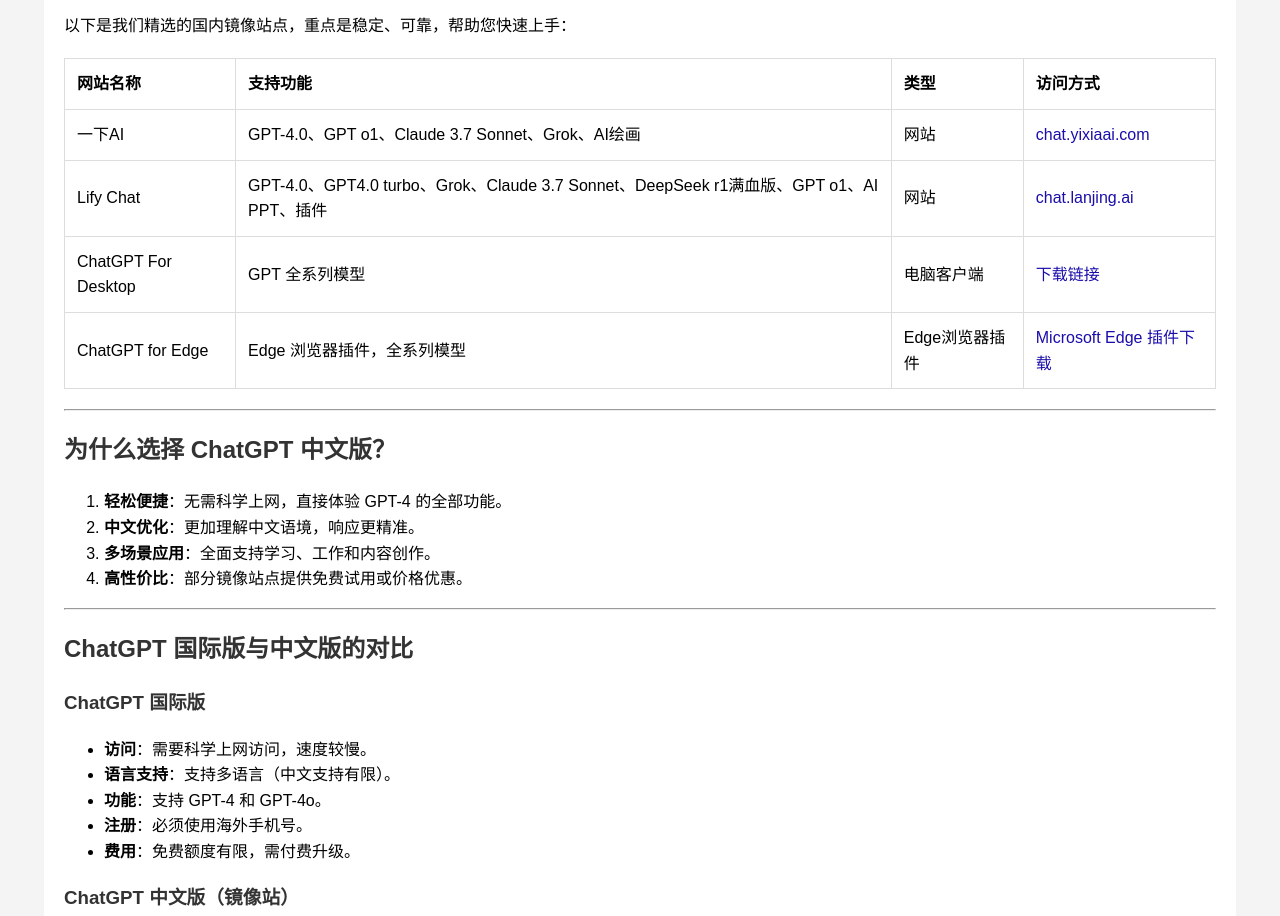
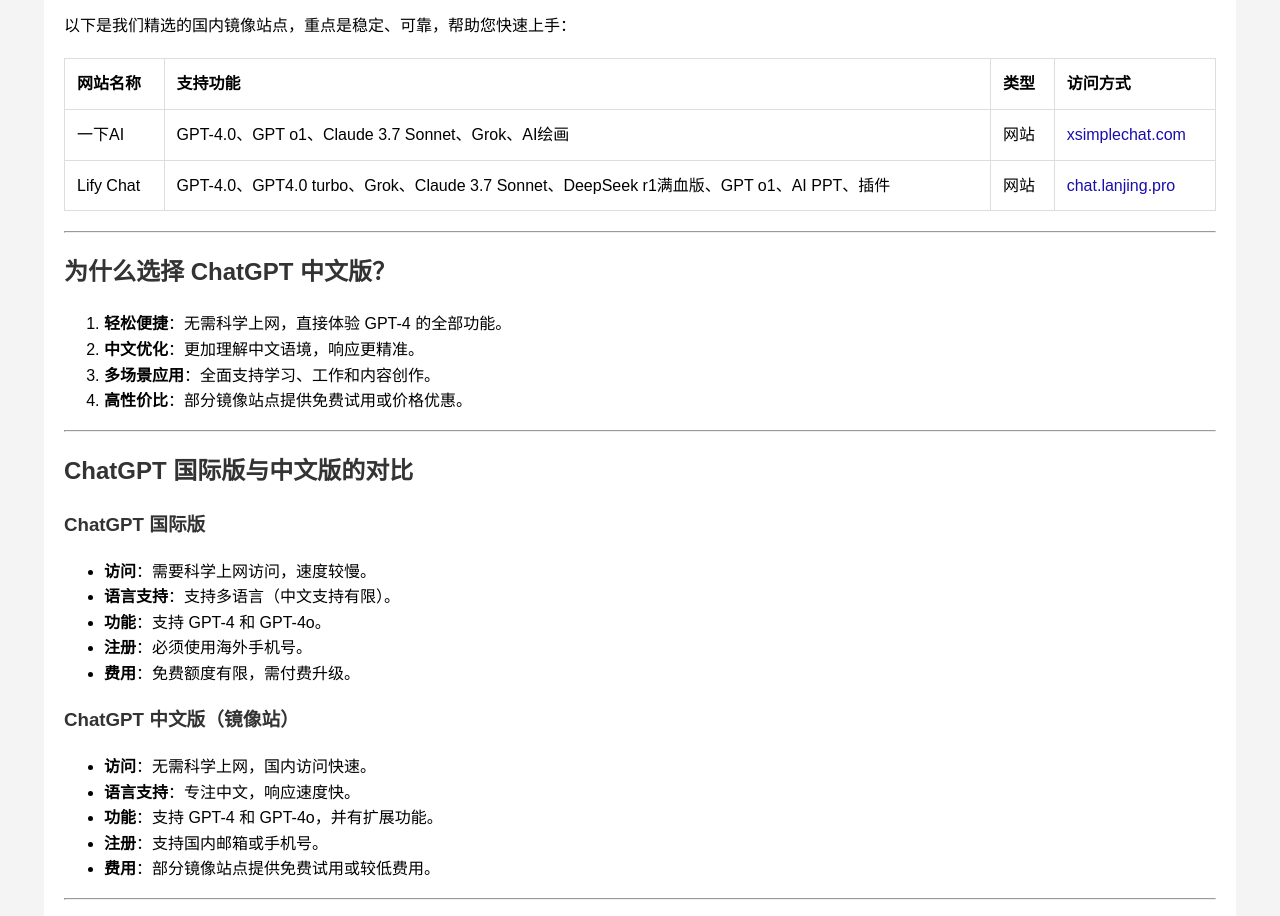
Before and after one commit to chatgpt-zh/ChatGPT, a plain HTML site: page index.html in a window 1280 px wide. Shown: the part 680-1596 px from the top of the page. Drawn offline with Linux system fonts and the light colour scheme.

Commit message:
Update index.html

```diff
--- a/index.html
+++ b/index.html
@@ -3,7 +3,7 @@
 <head>
     <meta charset="UTF-8">
     <meta name="viewport" content="width=device-width, initial-scale=1.0">
-    <meta name="date" content="2025-03-22"> <!-- 新增的更新日期 meta 标签 -->
+    <meta name="date" content="2025-05-19"> <!-- 新增的更新日期 meta 标签 -->
     <title>国内如何使用 ChatGPT？最易懂的 ChatGPT 中文版介绍与使用教程</title>
     <meta name="description" content="这是一份全面的指南，帮助您无须科学上网即可轻松使用 ChatGPT 中文版并体验 GPT-4 的全部功能。了解如何通过推荐的镜像网站访问、注册使用步骤及常见问题解答。">
     <meta name="keywords" content="ChatGPT, ChatGPT中文版, ChatGPT镜像, GPT-4, AI对话工具, 国内使用ChatGPT">
@@ -117,12 +117,12 @@
     <header>
         <div class="container">
             <h1>国内如何使用 ChatGPT？最易懂的 ChatGPT 中文版介绍与使用教程</h1>
-            <a href="https://chat.yixiaai.com" class="header-button" target="_blank">ChatGPT中文版</a>
+            <a href="https://xsimplechat.com" class="header-button" target="_blank">ChatGPT中文版</a>
         </div>
     </header>
     <div class="container">
         <blockquote>
-            <strong>最新更新日期：</strong>2025年3月22日
+            <strong>最新更新日期：</strong>2025年5月19日
         </blockquote>
 
         <p><strong>这是一份全面的指南，指导您无须科学上网即可轻松使用 ChatGPT 中文版并体验 GPT-4 的全部功能</strong>。本文将一步一步告诉您如何通过推荐的镜像网站访问 ChatGPT 中文版、注册账号以及常见问题的解答。</p>
@@ -158,25 +158,13 @@
                         <td>一下AI</td>
                         <td>GPT-4.0、GPT o1、Claude 3.7 Sonnet、Grok、AI绘画</td>
                         <td>网站</td>
-                        <td><a href="http://chat.yixiaai.com" target="_blank" class="mirror-link">chat.yixiaai.com</a></td>
+                        <td><a href="http://xsimplechat.com" target="_blank" class="mirror-link">xsimplechat.com</a></td>
                     </tr>
                     <tr>
                         <td>Lify Chat</td>
                         <td>GPT-4.0、GPT4.0 turbo、Grok、Claude 3.7 Sonnet、DeepSeek r1满血版、GPT o1、AI PPT、插件</td>
                         <td>网站</td>
-                        <td><a href="http://chat.lanjing.ai" target="_blank" class="mirror-link">chat.lanjing.ai</a></td>
-                    </tr>
-                    <tr>
-                        <td>ChatGPT For Desktop</td>
-                        <td>GPT 全系列模型</td>
-                        <td>电脑客户端</td>
-                        <td><a href="http://chatknow.lify.vip/software/AI智慧岛_1.0.0_x64_zh-CN.msi" target="_blank" class="mirror-link">下载链接</a></td>
-                    </tr>
-                    <tr>
-                        <td>ChatGPT for Edge</td>
-                        <td>Edge 浏览器插件，全系列模型</td>
-                        <td>Edge浏览器插件</td>
-                        <td><a href="https://microsoftedge.microsoft.com/addons/detail/chatgpt中文版（中文界面、对话、写作、绘画）/lmlenkgcieicbnpobkhmpcgmamahahil" target="_blank" class="mirror-link">Microsoft Edge 插件下载</a></td>
+                        <td><a href="http://chat.lanjing.pro" target="_blank" class="mirror-link">chat.lanjing.pro</a></td>
                     </tr>
                 </tbody>
             </table>
@@ -223,7 +211,7 @@
         <section id="quick-start">
             <h2>快速开始使用 ChatGPT 中文版</h2>
             <ol>
-                <li><strong>选择镜像站点</strong>：访问推荐的镜像站点，如 <a href="http://chat.lify.vip" target="_blank">chat.lify.vip</a>。</li>
+                <li><strong>选择镜像站点</strong>：访问推荐的镜像站点，如 <a href="http://xsimplechat.com" target="_blank">xsimplechat.com</a>。</li>
                 <li><strong>注册账号</strong>：使用邮箱或手机号完成注册。</li>
                 <li><strong>选择模型</strong>：根据需要选择 GPT-4、GPT-4o 或 GPT-o1。</li>
                 <li><strong>开始体验</strong>：输入您的问题，获取准确和高效的回答。</li>
```
